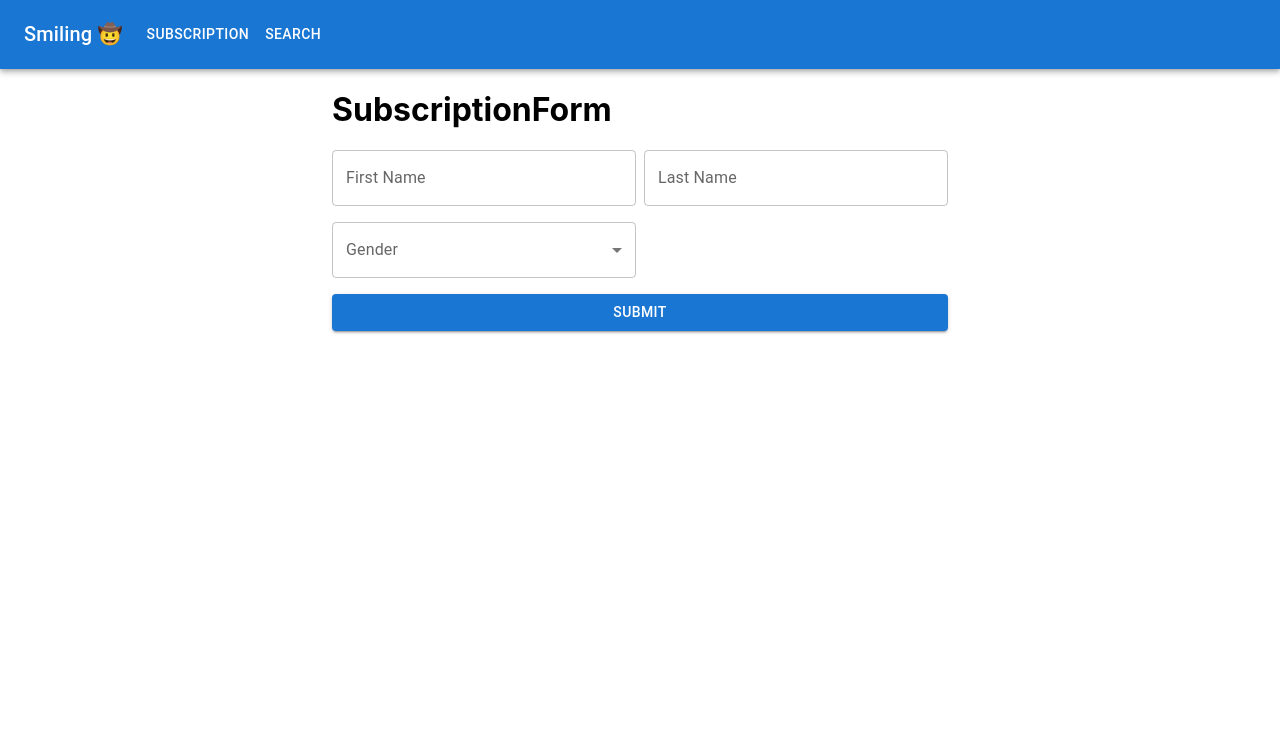
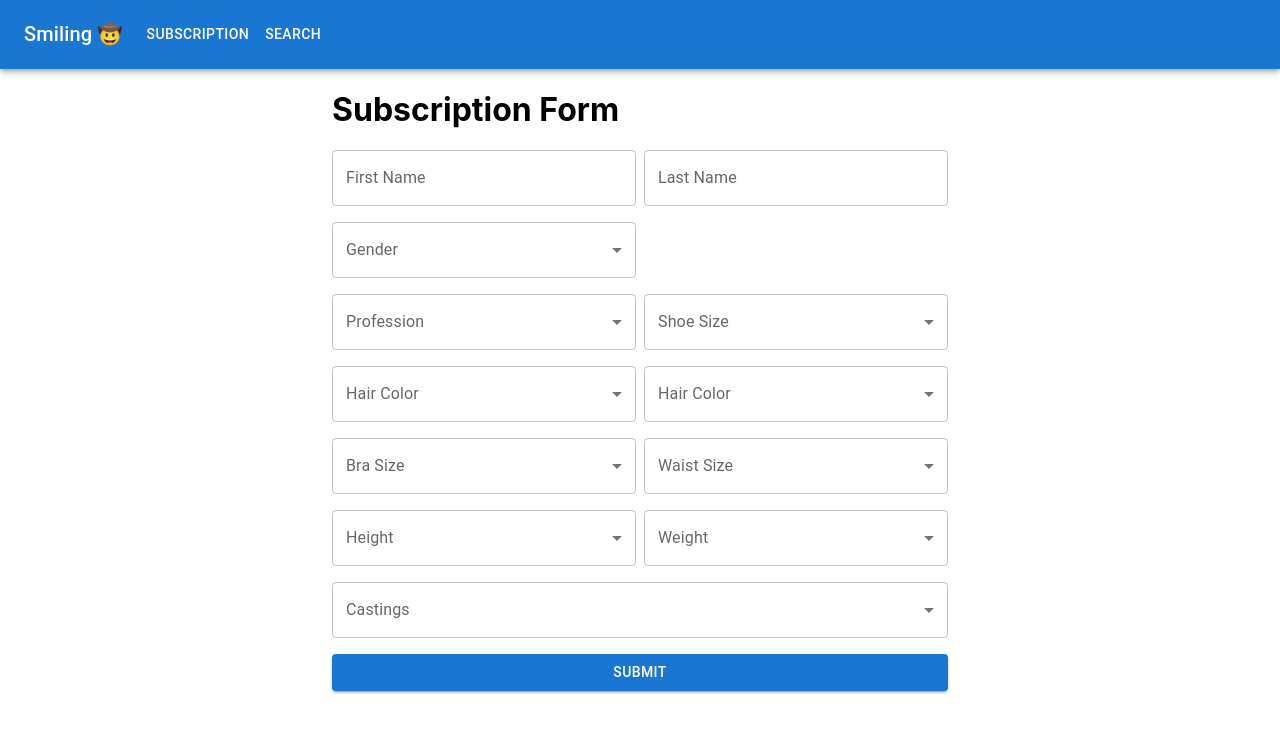
Before and after one commit to Xaki786/technical_frontend, a React (Create React App) app: page /subscription_form in a window 1280 px wide. Shown: the top 732 px of the page. Built offline with nearby package versions, Linux system fonts and the light colour scheme.

Commit message:
added all form fields

```diff
--- a/package.json
+++ b/package.json
@@ -6,6 +6,7 @@
     "@emotion/react": "^11.7.1",
     "@emotion/styled": "^11.6.0",
     "@mui/icons-material": "^5.2.5",
+    "@mui/lab": "^5.0.0-alpha.62",
     "@mui/material": "^5.2.6",
     "@testing-library/jest-dom": "^5.16.1",
     "@testing-library/react": "^12.1.2",
@@ -15,6 +16,7 @@
     "@types/react": "^17.0.38",
     "@types/react-dom": "^17.0.11",
     "@types/react-router-dom": "^5.3.2",
+    "date-fns": "^2.28.0",
     "formik": "^2.2.9",
     "react": "^17.0.2",
     "react-dom": "^17.0.2",
--- a/src/components/SubscriptionForm/SubscriptionForm.tsx
+++ b/src/components/SubscriptionForm/SubscriptionForm.tsx
@@ -6,21 +6,51 @@ import MenuItem from "@mui/material/MenuItem";
 import FormControl from "@mui/material/FormControl";
 import Select from "@mui/material/Select";
 import { Grid } from "@mui/material";
-import { genderValues } from "../../utils/constants";
+import AdapterDateFns from "@mui/lab/AdapterDateFns";
+import LocalizationProvider from "@mui/lab/LocalizationProvider";
+import DatePicker from "@mui/lab/DatePicker";
+
+import {
+  braSizeValues,
+  castingsValues,
+  genderValues,
+  hairColorValues,
+  hairLengthValues,
+  heightValues,
+  professionsValues,
+  shoesizeValues,
+  waistValues,
+  weightValues,
+} from "../../utils/constants";
 const SubscriptionForm = () => {
   const form = useForm();
   console.log({ form });
   const {
-    values: { firstName, lastName, gender },
+    values: {
+      firstName,
+      lastName,
+      gender,
+      profession,
+      shoesize,
+      hairColor,
+      hairLength,
+      braSize,
+      waist,
+      height,
+      weight,
+      castings,
+      dob,
+    },
     handleChange,
     handleSubmit,
+    setFieldValue,
     errors,
     touched,
   } = form;
   return (
     <Grid container direction="row" justifyContent="center" alignItems="center">
       <Grid item xs={12} md={6}>
-        <h1>SubscriptionForm</h1>
+        <h1>Subscription Form</h1>
         <form onSubmit={handleSubmit}>
           <Grid container spacing={1} sx={{ mb: 2 }}>
             <Grid item xs={12} md={6}>
@@ -58,7 +88,7 @@ const SubscriptionForm = () => {
                   id="gender-select"
                   value={gender}
                   name="gender"
-                  label="Age"
+                  label="Gender"
                   onChange={handleChange}
                 >
                   {genderValues.map((gv) => (
@@ -69,7 +99,199 @@ const SubscriptionForm = () => {
                 </Select>
               </FormControl>
             </Grid>
-            <Grid item xs={12} md={6}></Grid>
+            <Grid item xs={12} md={6}>
+              <LocalizationProvider dateAdapter={AdapterDateFns}>
+                <DatePicker
+                  label="Date of Birth"
+                  value={dob}
+                  onChange={(newValue) => {
+                    setFieldValue("dob", newValue);
+                  }}
+                  renderInput={(params) => <TextField {...params} fullWidth/>}
+                />
+              </LocalizationProvider>
+            </Grid>
+          </Grid>
+          <Grid container spacing={1} sx={{ mb: 2 }}>
+            <Grid item xs={12} md={6}>
+              <FormControl fullWidth>
+                <InputLabel id="profession">Profession</InputLabel>
+                <Select
+                  labelId="profession-label"
+                  id="profession-select"
+                  value={profession}
+                  name="profession"
+                  label="Profession"
+                  onChange={handleChange}
+                >
+                  {professionsValues.map((pv) => (
+                    <MenuItem key={pv} value={pv}>
+                      {pv}
+                    </MenuItem>
+                  ))}
+                </Select>
+              </FormControl>
+            </Grid>
+            <Grid item xs={12} md={6}>
+              <FormControl fullWidth>
+                <InputLabel id="shoesize">Shoe Size</InputLabel>
+                <Select
+                  labelId="shoesize-label"
+                  id="shoesize-select"
+                  value={shoesize}
+                  name="shoesize"
+                  label="shoesize"
+                  onChange={handleChange}
+                >
+                  {shoesizeValues.map((sv) => (
+                    <MenuItem key={sv} value={sv}>
+                      {sv}
+                    </MenuItem>
+                  ))}
+                </Select>
+              </FormControl>
+            </Grid>
+          </Grid>
+          <Grid container spacing={1} sx={{ mb: 2 }}>
+            <Grid item xs={12} md={6}>
+              <FormControl fullWidth>
+                <InputLabel id="hairColor">Hair Color</InputLabel>
+                <Select
+                  labelId="hairColor-label"
+                  id="hairColor-select"
+                  value={hairColor}
+                  name="hairColor"
+                  label="hairColor"
+                  onChange={handleChange}
+                >
+                  {hairColorValues.map((hc) => (
+                    <MenuItem key={hc} value={hc}>
+                      {hc}
+                    </MenuItem>
+                  ))}
+                </Select>
+              </FormControl>
+            </Grid>
+            <Grid item xs={12} md={6}>
+              <FormControl fullWidth>
+                <InputLabel id="hairLength">Hair Color</InputLabel>
+                <Select
+                  labelId="hairLength-label"
+                  id="hairLength-select"
+                  value={hairLength}
+                  name="hairLength"
+                  label="hairLength"
+                  onChange={handleChange}
+                >
+                  {hairLengthValues.map((hl) => (
+                    <MenuItem key={hl} value={hl}>
+                      {hl}
+                    </MenuItem>
+                  ))}
+                </Select>
+              </FormControl>
+            </Grid>
+          </Grid>
+          <Grid container spacing={1} sx={{ mb: 2 }}>
+            <Grid item xs={12} md={6}>
+              <FormControl fullWidth>
+                <InputLabel id="braSize">Bra Size</InputLabel>
+                <Select
+                  labelId="braSize-label"
+                  id="braSize-select"
+                  value={braSize}
+                  name="braSize"
+                  label="braSize"
+                  onChange={handleChange}
+                >
+                  {braSizeValues.map((hl) => (
+                    <MenuItem key={hl} value={hl}>
+                      {hl}
+                    </MenuItem>
+                  ))}
+                </Select>
+              </FormControl>
+            </Grid>
+            <Grid item xs={12} md={6}>
+              <FormControl fullWidth>
+                <InputLabel id="waist">Waist Size</InputLabel>
+                <Select
+                  labelId="waist-label"
+                  id="waist-select"
+                  value={waist}
+                  name="waist"
+                  label="Waist Size"
+                  onChange={handleChange}
+                >
+                  {waistValues.map((ws, i) => (
+                    <MenuItem key={`${ws}-${i}`} value={ws}>
+                      {ws}
+                    </MenuItem>
+                  ))}
+                </Select>
+              </FormControl>
+            </Grid>
+          </Grid>
+          <Grid container spacing={1} sx={{ mb: 2 }}>
+            <Grid item xs={12} md={6}>
+              <FormControl fullWidth>
+                <InputLabel id="height">Height</InputLabel>
+                <Select
+                  labelId="height-label"
+                  id="height-select"
+                  value={height}
+                  name="height"
+                  label="height"
+                  onChange={handleChange}
+                >
+                  {heightValues.map((hv, i) => (
+                    <MenuItem key={`${hv}-${i}`} value={hv}>
+                      {hv}
+                    </MenuItem>
+                  ))}
+                </Select>
+              </FormControl>
+            </Grid>
+            <Grid item xs={12} md={6}>
+              <FormControl fullWidth>
+                <InputLabel id="weight">Weight</InputLabel>
+                <Select
+                  labelId="weight-label"
+                  id="weight-select"
+                  value={weight}
+                  name="weight"
+                  label="weight"
+                  onChange={handleChange}
+                >
+                  {weightValues.map((wv, i) => (
+                    <MenuItem key={`${wv}-${i}`} value={wv}>
+                      {wv}
+                    </MenuItem>
+                  ))}
+                </Select>
+              </FormControl>
+            </Grid>
+          </Grid>
+          <Grid container spacing={1} sx={{ mb: 2 }}>
+            <Grid item xs={12} md={12}>
+              <FormControl fullWidth>
+                <InputLabel id="castings">Castings</InputLabel>
+                <Select
+                  labelId="castings-label"
+                  id="castings-select"
+                  value={castings}
+                  name="castings"
+                  label="castings"
+                  onChange={handleChange}
+                >
+                  {castingsValues.map((wv, i) => (
+                    <MenuItem key={`${wv}-${i}`} value={wv}>
+                      {wv}
+                    </MenuItem>
+                  ))}
+                </Select>
+              </FormControl>
+            </Grid>
           </Grid>
           <Button color="primary" variant="contained" fullWidth type="submit">
             Submit
--- a/src/components/SubscriptionForm/useForm.tsx
+++ b/src/components/SubscriptionForm/useForm.tsx
@@ -6,7 +6,7 @@ const useForm = () => {
       firstName: "",
       lastName: "",
       gender: "",
-      dob: "",
+      dob: new Date(),
       profession: "",
       shoesize: "",
       hairColor: "",
--- a/src/utils/constants.ts
+++ b/src/utils/constants.ts
@@ -1,10 +1,44 @@
 export const genderValues = ["Male", "Female", "Other"];
 export const professionsValues = ["commedian", "actor", "actres", "model"];
-export const shoesizeValues = [];
-export const hairColorValues = [];
-export const hairLengthValues = [];
-export const braSizeValues = [];
-export const waistValues = [];
-export const heightValues = [];
-export const weightValues = [];
-export const castingsValues = [];
+export const shoesizeValues = [
+  6, 6.5, 7, 7.5, 8, 8.5, 9, 9.5, 10, 10.5, 11, 11.5, 12, 13, 14, 15,
+];
+export const hairColorValues = ["Blonde", "Caramel", "Black", "Brown", "Gray"];
+export const hairLengthValues = ["Long", "Medium", "Short", "Bald"];
+export const braSizeValues = [
+  "26AA",
+  "28AA",
+  "30AA",
+  "32AA",
+  "34AA",
+  "36AA",
+  "38AA",
+  "40AA",
+  "42AA",
+  "44AA",
+  "46AA",
+  "48AA",
+  "50AA",
+  "52AA",
+  "54AA",
+  "56AA",
+  "58AA",
+  "60AA",
+];
+export const waistValues = [
+  24, 25, 26, 27, 28, 29, 30, 31, 31, 32, 33, 34, 35, 36,
+];
+const heights: number[] = [];
+const weights: number[] = [];
+for (let i = 150; i < 250; i++) {
+  heights.push(i);
+  weights.push(i - 50);
+}
+export const heightValues = [...heights];
+export const weightValues = [...weights];
+export const castingsValues = [
+  "movies",
+  "commercials",
+  "newspapers",
+  "magazines",
+];
```
Also changed, not shown: 1 other file (tests, documents, lock files or other folders).
